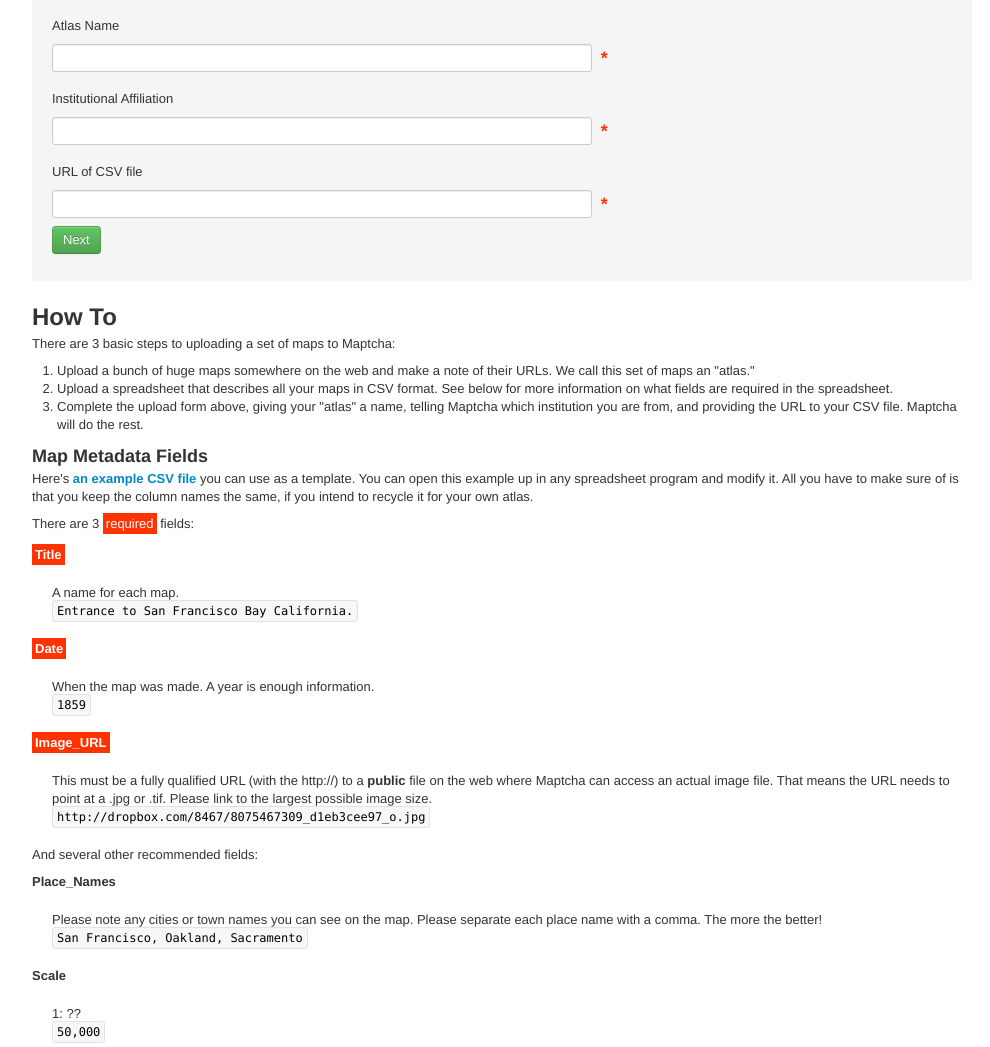
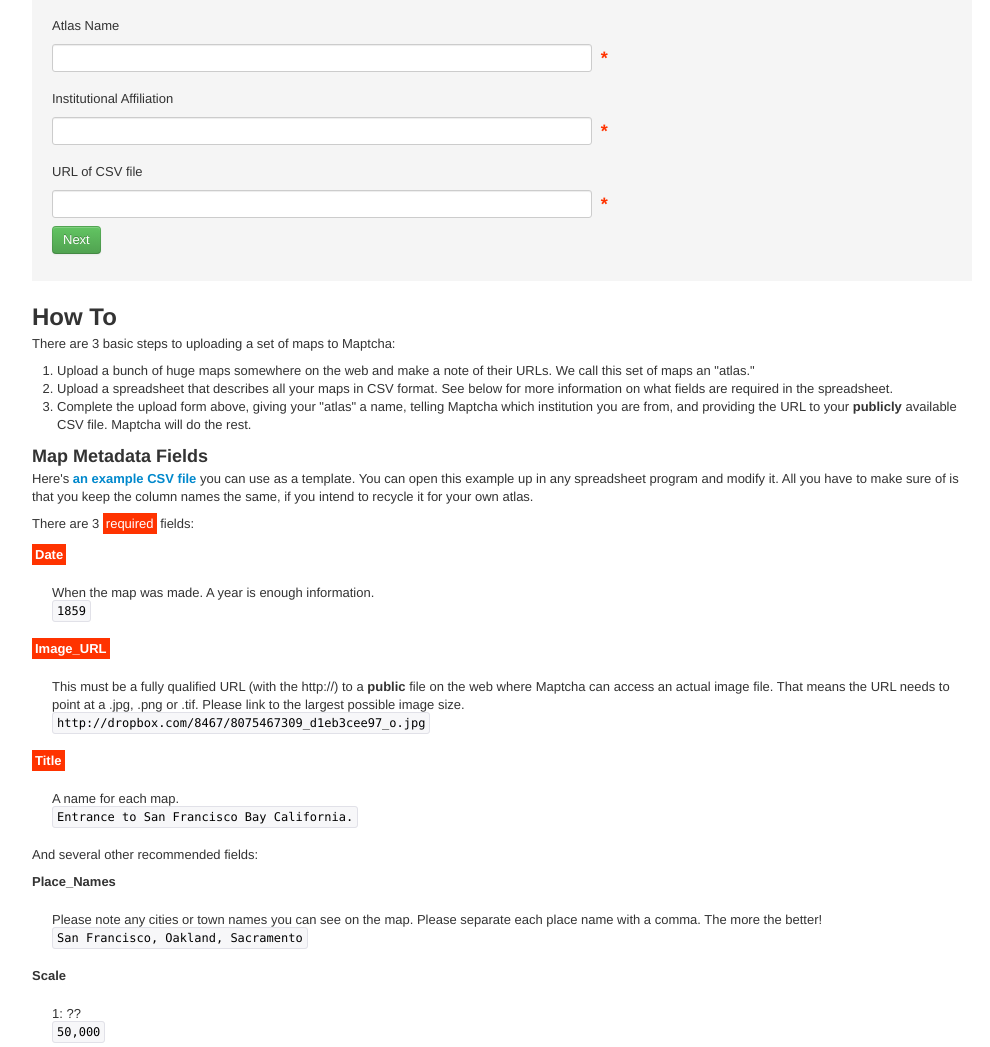
Before and after one commit to stamen/maptcha-v2, a Flask app: page /upload in a window 1280 px wide. Shown: the part 127-1174 px from the top of the page, without its empty margins (138-1128 px from the left). Run offline with Flask 2, Linux system fonts and the light colour scheme; parts of the project's set-up code (start-up, migrations or seed data) failed here and were passed over; some libraries are stand-ins or nearby versions.

Commit message:
renamed Map_Title column name to Title in example.csv updated documentation on upload page to reflect this

```diff
--- a/edit_ui/static/maptcha-example-csv-file.csv
+++ b/edit_ui/static/maptcha-example-csv-file.csv
@@ -1,3 +1,3 @@
-Map Title,Date,Image_URL,Place_Names,Scale,Latitude/Longitude,Description,Notes,Keywords/Tags,License,Repository or Archive,Map Maker,Link,File name,Identifier(s),Map Width,Map Height
+Date,Image_URL,Title,Place_Names,Scale,Latitude/Longitude,Description,Notes,Keywords/Tags,License,Repository or Archive,Map Maker,Link,File name,Identifier(s),Map Width,Map Height
 Entrance to San Francisco Bay California.,1859,,San Francisco,"50,000",,"Entrance to San Francisco Bay California. From a Trigonometrical Survey under the direction of A.D. Bache Superintendent of the Survey Of The Coast Of The United States. Triangulation by R.D. Cutts Asst. & A.F. Rodgers Sub-Assts. Hydrography by the Party under the command of Lieut. Comdg. James Alden U.S.N. Asst. 1859. U.S. Coast Survey Office. Verified W.R. Palmer ... No. 36. Redd. Drng. by W.M.C. Fairfax, J. Lambert, & J.J. Ricketts. Engd. by J. Knight, A. Blondeau & G.B. Metzeroth. Electrotype Copy No. 2 by G. Mathiot U.S.C.S. (inset map) Sub-Sketch Of Entrance To San Francisco Bay. 1859.).","Light paper chart-full margins, shows plate marks. Map is without color.","chart map, publisher: U.S. Coast Survey Washington, height:60cm, width: 98cm ",Copyright 1998 Cartography Associates,David Rumsey Historical Map Collection,United States Coast Survey,http://www.davidrumsey.com/luna/servlet/detail/RUMSEY~8~1~207~20027:Entrance-to-San-Francisco-Bay-Calif?qvq=mgid:23358&mi=0&trs=15,,,,
 "San Francisco Entrance, California.",1907,,"Sacramento, Oakland","40,000",,"San Francisco Entrance, California. Published at Washington, D.C., January, 1907, By The U.S. Coast And Geodetic Survey. O.H. Tittmann, Superintendent. (Date of first publication 1903) ... Corrections from survey by the Corps of Engineers, U.S.A. to October, 1906. United States Of America Department Of Commerce And Labor ... C. & G.S. 5532.","Published the year after the earthquake. We can find no mention on the map of the earthquake of 1906 nor any change in the delineation of the built area of San Francisco, even though the earthquake destroyed half the city. Chart is without color. Chart 5532. Relief shown by contours and spot heights. Depths shown by soundings. Soundings in fathom, except on the dotted surfaces in feet.","nautical chart, height:85cm, width:105cm",,David Rumsey Historical Map Collection,U.S. Coast Survey,http://www.davidrumsey.com/luna/servlet/detail/RUMSEY~8~1~220809~5505135:San-Francisco-Entrance,-California-?qvq=mgid:23358&mi=1&trs=15,,,,
--- a/edit_ui/templates/upload.html
+++ b/edit_ui/templates/upload.html
@@ -35,7 +35,7 @@
     <ol>
         <li>Upload a bunch of huge maps somewhere on the web and make a note of their URLs. We call this set of maps an "atlas."</li>
         <li>Upload a spreadsheet that describes all your maps in CSV format. See below for more information on what fields are required in the spreadsheet.</li>
-        <li>Complete the upload form above, giving your "atlas" a name, telling Maptcha which institution you are from, and providing the URL to your CSV file. Maptcha will do the rest.</li>
+        <li>Complete the upload form above, giving your "atlas" a name, telling Maptcha which institution you are from, and providing the URL to your <strong>publicly</strong> available CSV file. Maptcha will do the rest.</li>
     </ol>
     <h3>Map Metadata Fields</h3>
 
@@ -43,15 +43,18 @@
 
     <p>There are 3 <span class="required">required</span> fields:</p>
     <dl>
+        <dt><span class="required">Date</span></dt>
+        <dd>When the map was made. A year is enough information.<br />
+            <code class="example">1859</code></dd>
+
+        <dt><span class="required">Image_URL</span></dt>
+        <dd>This must be a fully qualified URL (with the http://) to a <strong>public</strong> file on the web where Maptcha can access an actual image file. That means the URL needs to point at a .jpg, .png or .tif. Please link to the largest possible image size.<br />
+            <code class="example">http://dropbox.com/8467/8075467309_d1eb3cee97_o.jpg</code></dd>
+
         <dt><span class="required">Title</span></dt>
         <dd> A name for each map.<br />
             <code class="example">Entrance to San Francisco Bay California.</code> </dd>
-        <dt><span class="required">Date</span></dt>
-        <dd>When the map was made. A year is enough information.<br />
-            <code class="example">1859</code></dd>
-        <dt><span class="required">Image_URL</span></dt>
-        <dd>This must be a fully qualified URL (with the http://) to a <strong>public</strong> file on the web where Maptcha can access an actual image file. That means the URL needs to point at a .jpg or .tif. Please link to the largest possible image size.<br />
-            <code class="example">http://dropbox.com/8467/8075467309_d1eb3cee97_o.jpg</code></dd>
+
         <p>And several other recommended fields:</p>
         <dt>Place_Names</dt>
         <dd>Please note any cities or town names you can see on the map. Please separate each place name with a comma. The more the better!<br />
--- a/edit_ui/util.py
+++ b/edit_ui/util.py
@@ -91,7 +91,7 @@ def get_server_status_code(url):
     return the server's status code.
     """
     # http://stackoverflow.com/questions/1140661
-    host, path = urlparse.urlparse(url)[1:3]    # elems [1] and [2]
+    host, path = urlparse.urlparse(url)[1:3] # elems [1] and [2]
     try:
         conn = httplib.HTTPConnection(host)
         conn.request('HEAD', path)
```
